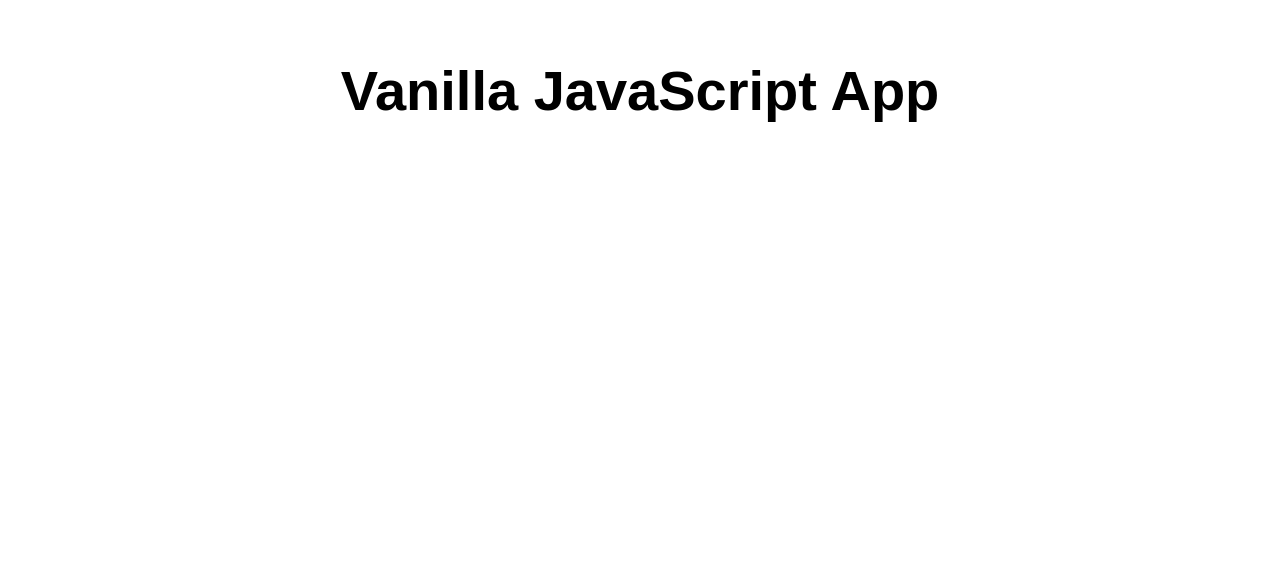
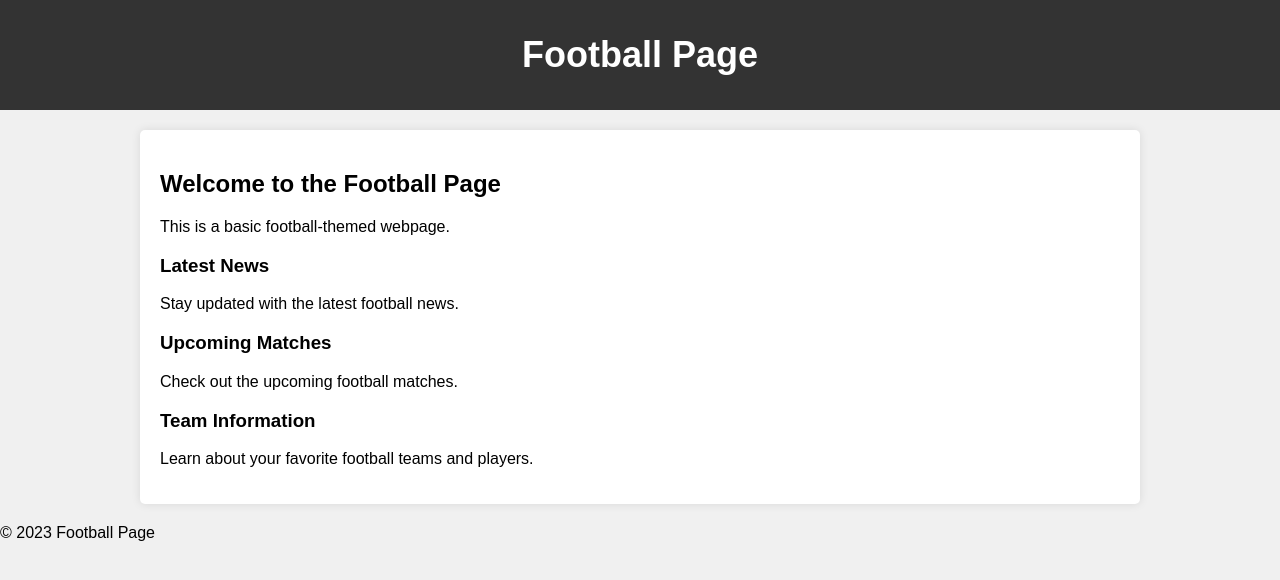
Before and after one commit to Imr233/urban-machine, a website: page src/index.html in a window 1280 px wide. Drawn offline with Linux system fonts and the light colour scheme.

Commit message:
Update index.html

```diff
--- a/src/index.html
+++ b/src/index.html
@@ -1,17 +1,53 @@
 <!DOCTYPE html>
 <html lang="en">
-
 <head>
-  <meta charset="UTF-8">
-  <meta name="viewport" content="width=device-width, initial-scale=1.0">
-  <link rel="stylesheet" href="styles.css">
-  <title>Vanilla JavaScript App</title>
+    <meta charset="UTF-8">
+    <meta name="viewport" content="width=device-width, initial-scale=1.0">
+    <title>Football Page</title>
+    <style>
+        /* Add your CSS styles here */
+        body {
+            font-family: Arial, sans-serif;
+            background-color: #f0f0f0;
+            margin: 0;
+            padding: 0;
+        }
+        header {
+            background-color: #333;
+            color: #fff;
+            padding: 10px 0;
+            text-align: center;
+        }
+        h1 {
+            font-size: 36px;
+        }
+        .container {
+            max-width: 960px;
+            margin: 20px auto;
+            padding: 20px;
+            background-color: #fff;
+            border-radius: 5px;
+            box-shadow: 0px 0px 10px rgba(0, 0, 0, 0.1);
+        }
+        /* Add more styles for your content */
+    </style>
 </head>
-
 <body>
-  <main>
-    <h1>Vanilla JavaScript App</h1>
-  </main>
+    <header>
+        <h1>Football Page</h1>
+    </header>
+    <div class="container">
+        <h2>Welcome to the Football Page</h2>
+        <p>This is a basic football-themed webpage.</p>
+        <h3>Latest News</h3>
+        <p>Stay updated with the latest football news.</p>
+        <h3>Upcoming Matches</h3>
+        <p>Check out the upcoming football matches.</p>
+        <h3>Team Information</h3>
+        <p>Learn about your favorite football teams and players.</p>
+    </div>
+    <footer>
+        <p>&copy; 2023 Football Page</p>
+    </footer>
 </body>
-
 </html>
```
